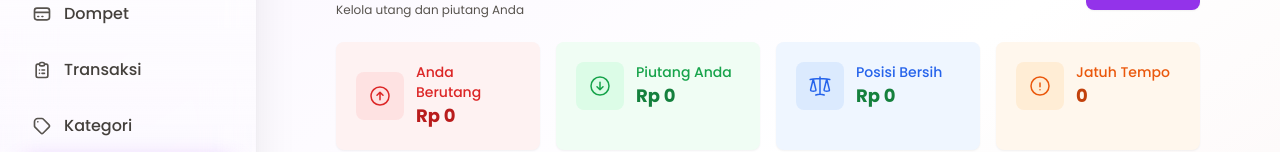
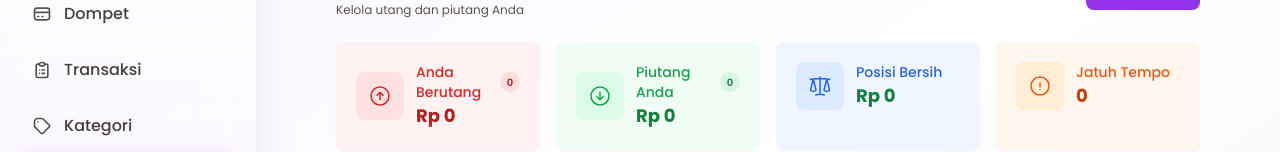
Before and after one commit to FajarsMuhammad/expense-tracker-frontend, a Vue app: page /debts in a window 1280 px wide. Shown: the part 162-314 px from the top of the page. Built offline with nearby package versions, Linux system fonts and the light colour scheme; no server answers; sample sign-in values are in the browser's storage.

Commit message:
feat: add payable and receivable counts to debt management

```diff
--- a/src/composables/useDebt.js
+++ b/src/composables/useDebt.js
@@ -24,6 +24,8 @@ export function useDebt() {
     overdueDebts,
     totalPayable,
     totalReceivable,
+    payableCount,
+    receivableCount,
     netPosition,
     openDebts,
     partialDebts,
@@ -266,6 +268,8 @@ export function useDebt() {
     overdueDebts,
     totalPayable,
     totalReceivable,
+    payableCount,
+    receivableCount,
     netPosition,
     openDebts,
     partialDebts,
--- a/src/stores/debt.js
+++ b/src/stores/debt.js
@@ -51,6 +51,18 @@ export const useDebtStore = defineStore('debt', () => {
     return debts.value
       .filter((debt) => debt.type === DEBT_TYPES.RECEIVABLE && debt.status !== DEBT_STATUS.PAID)
       .reduce((sum, debt) => sum + debt.remainingAmount, 0)
+  })
+
+  const payableCount = computed(() => {
+    return debts.value.filter(
+      (debt) => debt.type === DEBT_TYPES.PAYABLE && debt.status !== DEBT_STATUS.PAID
+    ).length
+  })
+
+  const receivableCount = computed(() => {
+    return debts.value.filter(
+      (debt) => debt.type === DEBT_TYPES.RECEIVABLE && debt.status !== DEBT_STATUS.PAID
+    ).length
   })
 
   const netPosition = computed(() => {
@@ -322,6 +334,8 @@ export const useDebtStore = defineStore('debt', () => {
     overdueDebts,
     totalPayable,
     totalReceivable,
+    payableCount,
+    receivableCount,
     netPosition,
     openDebts,
     partialDebts,
--- a/src/views/debt/DebtListView.vue
+++ b/src/views/debt/DebtListView.vue
@@ -36,7 +36,12 @@
               <ArrowUpCircleIcon class="size-4 md:size-5 lg:size-6 text-red-600 dark:text-red-400" />
             </div>
             <div class="flex-1 min-w-0 overflow-hidden">
-              <p class="text-[10px] md:text-xs lg:text-sm font-medium text-red-600 dark:text-red-400">{{ $t('debts.summary.youOwe') }}</p>
+              <div class="flex items-center gap-1.5 md:gap-2">
+                <p class="text-[10px] md:text-xs lg:text-sm font-medium text-red-600 dark:text-red-400">{{ $t('debts.summary.youOwe') }}</p>
+                <span class="inline-flex items-center justify-center min-w-[18px] md:min-w-[20px] h-[18px] md:h-[20px] px-1 md:px-1.5 rounded-full bg-red-600/10 dark:bg-red-400/10 text-[9px] md:text-[10px] font-semibold text-red-700 dark:text-red-300">
+                  {{ payableCount }}
+                </span>
+              </div>
               <p class="text-xs md:text-sm lg:text-lg font-bold text-red-700 dark:text-red-300 break-all leading-tight">
                 {{ formatCurrency(totalPayable) }}
               </p>
@@ -51,7 +56,12 @@
               <ArrowDownCircleIcon class="size-4 md:size-5 lg:size-6 text-green-600 dark:text-green-400" />
             </div>
             <div class="flex-1 min-w-0 overflow-hidden">
-              <p class="text-[10px] md:text-xs lg:text-sm font-medium text-green-600 dark:text-green-400">{{ $t('debts.summary.owedToYou') }}</p>
+              <div class="flex items-center gap-1.5 md:gap-2">
+                <p class="text-[10px] md:text-xs lg:text-sm font-medium text-green-600 dark:text-green-400">{{ $t('debts.summary.owedToYou') }}</p>
+                <span class="inline-flex items-center justify-center min-w-[18px] md:min-w-[20px] h-[18px] md:h-[20px] px-1 md:px-1.5 rounded-full bg-green-600/10 dark:bg-green-400/10 text-[9px] md:text-[10px] font-semibold text-green-700 dark:text-green-300">
+                  {{ receivableCount }}
+                </span>
+              </div>
               <p class="text-xs md:text-sm lg:text-lg font-bold text-green-700 dark:text-green-300 break-all leading-tight">
                 {{ formatCurrency(totalReceivable) }}
               </p>
@@ -172,6 +182,8 @@ const {
   overdueDebts,
   totalPayable,
   totalReceivable,
+  payableCount,
+  receivableCount,
   netPosition,
   loadDebts,
   handleDeleteDebt,
```
